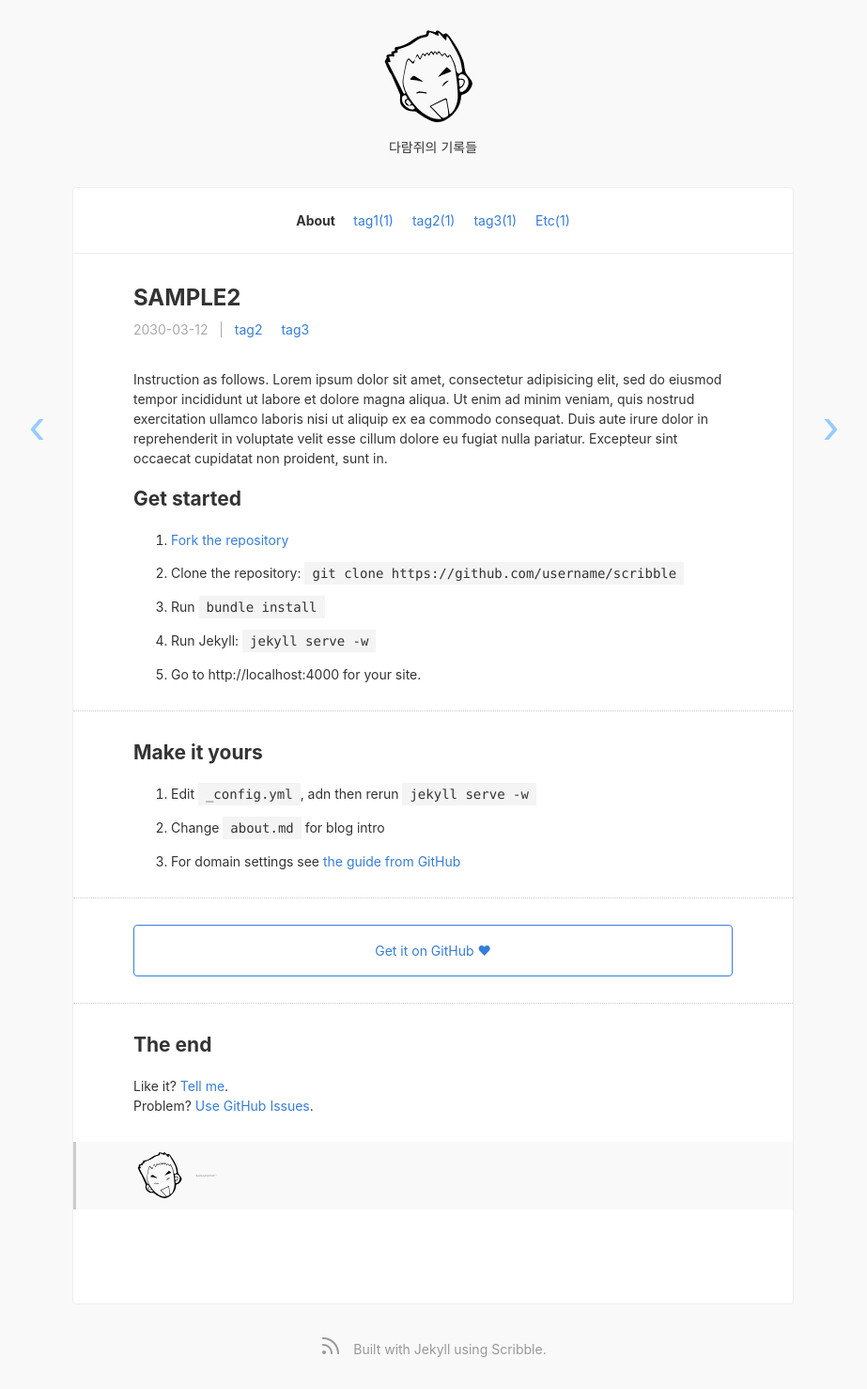
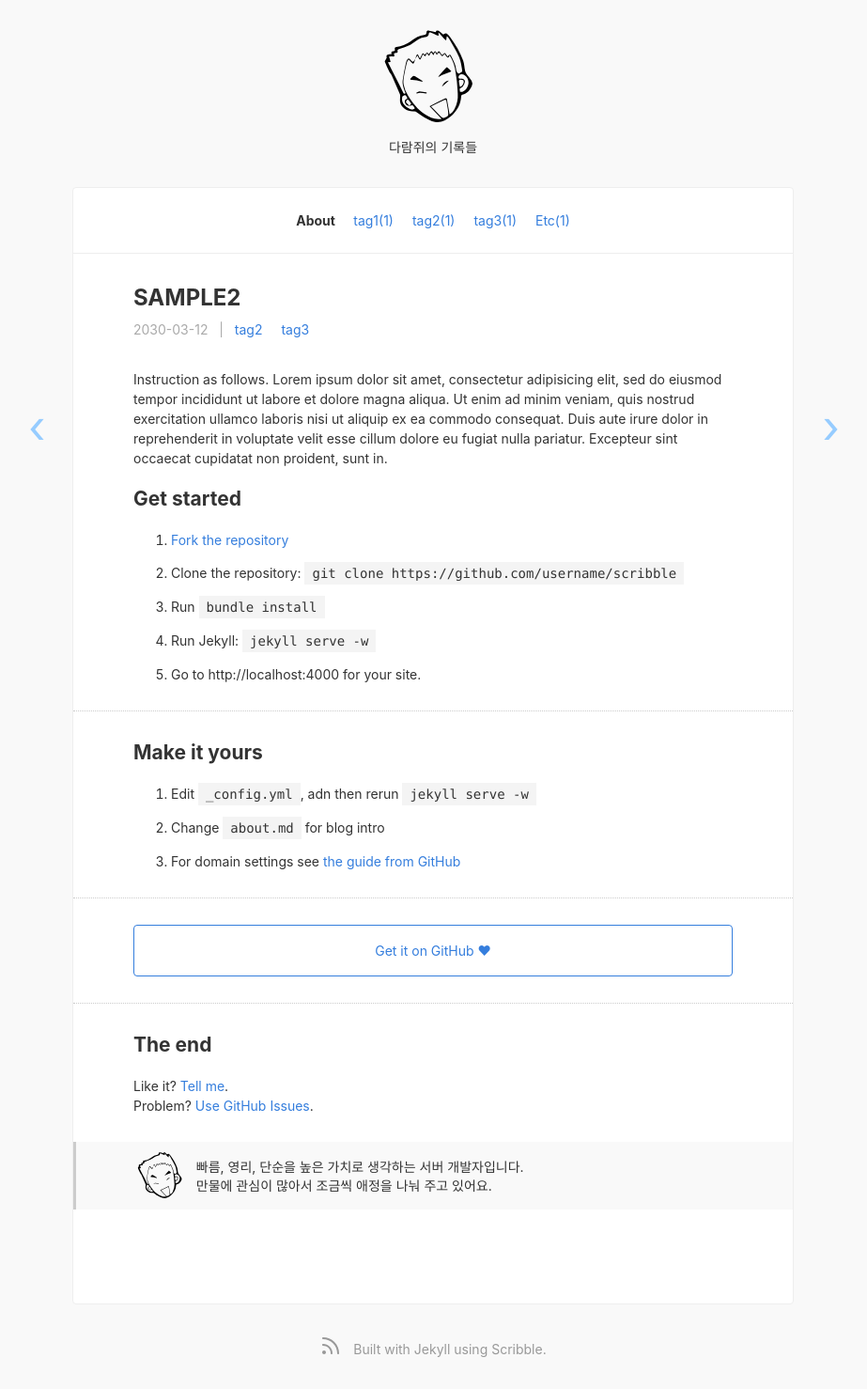
Before and after one commit to darammg/blog, a Jekyll site: the page built from _posts/2031-03-12-sample2.md, in a window 1280 px wide. Shown: the whole page at 94% size, without its empty margins (179-1102 px from the left). Built offline with Jekyll 4.4.1, drawn with Linux system fonts in a browser that asks for light colours; comment, search, counter and statistics services are not loaded.

Commit message:
font-size 변경

```diff
--- a/_includes/signoff.html
+++ b/_includes/signoff.html
@@ -17,7 +17,7 @@
           </a>
         </td>
         <td>
-          <p style="padding-left:10px; font-size:0.875">
+          <p style="padding-left:10px; font-size:0.875rem;">
               빠름, 영리, 단순을 높은 가치로 생각하는 서버 개발자입니다.<br>
               만물에 관심이 많아서 조금씩 애정을 나눠 주고 있어요.
             </p>
```
